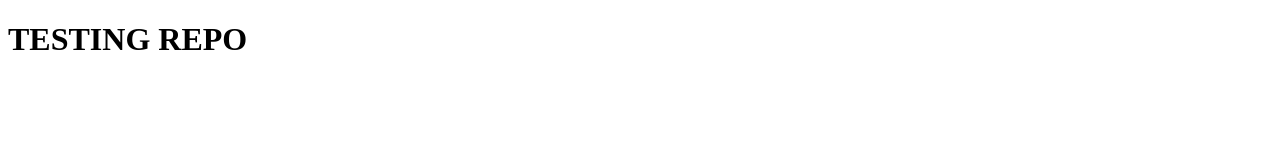
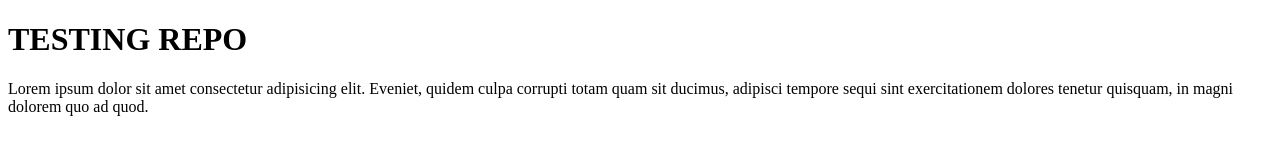
Before and after one commit to Reggie-Amedee-Tech/basic_repo, a plain HTML site: page index.html in a window 1280 px wide. Drawn offline with Linux system fonts and the light colour scheme.

Commit message:
added p tag

```diff
--- a/index.html
+++ b/index.html
@@ -1,5 +1,6 @@
 <!DOCTYPE html>
 <html lang="en">
+
 <head>
     <meta charset="UTF-8">
     <meta http-equiv="X-UA-Compatible" content="IE=edge">
@@ -7,7 +8,11 @@
     <title>Document</title>
 
 </head>
+
 <body>
     <h1>TESTING REPO</h1>
+    <p>Lorem ipsum dolor sit amet consectetur adipisicing elit. Eveniet, quidem culpa corrupti totam quam sit ducimus,
+        adipisci tempore sequi sint exercitationem dolores tenetur quisquam, in magni dolorem quo ad quod.</p>
 </body>
+
 </html>
```
